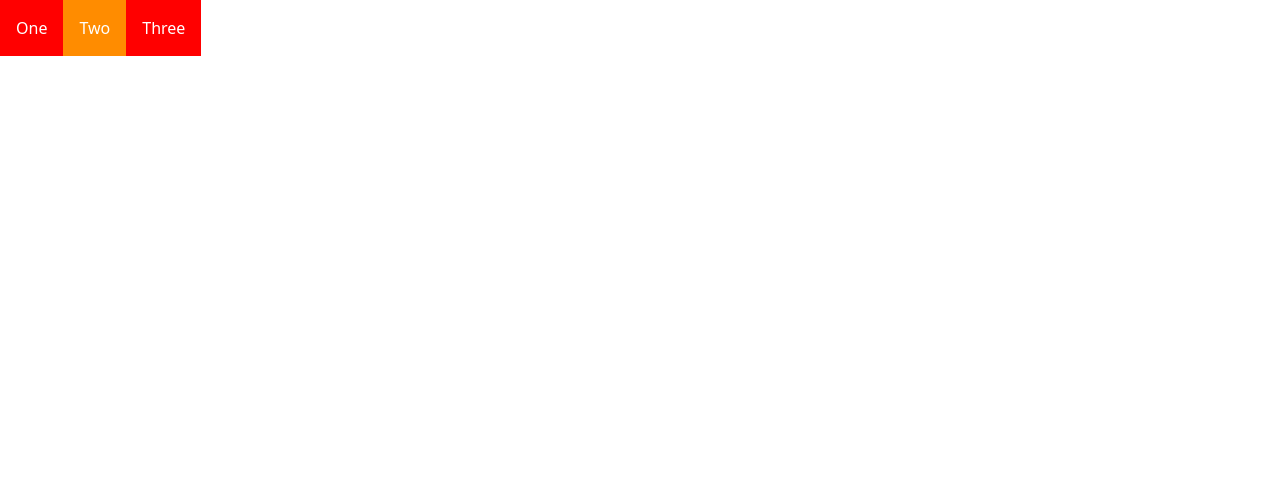
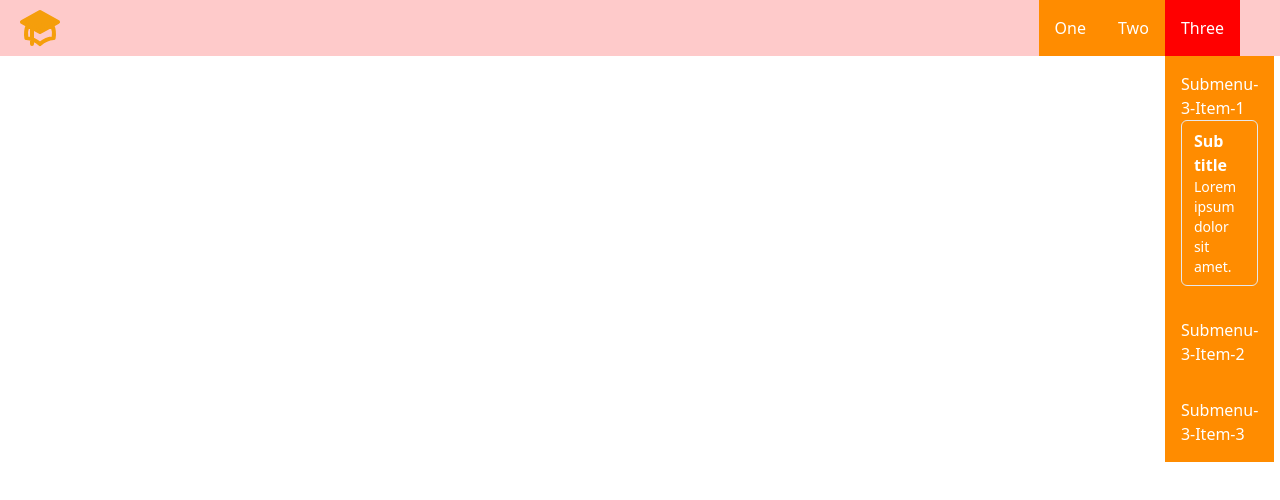
Before and after one commit to maxzz/react-focus-within-menus, a React (Vite) app: page / in a window 1280 px wide. Both pictures are taken after a click on the link "Three". Shown: the top 500 px of the page. Built offline with nearby package versions, Linux system fonts and the light colour scheme.

Commit message:
Feature: add navbar layout

```diff
--- a/src/App.tsx
+++ b/src/App.tsx
@@ -3,7 +3,7 @@ import "./App.css";
 import FocusWithinMenuDemo from "./components/FocusWithinMenuDemo";
 
 function App() {
-    return <div className="App">
+    return <div className="App h-screen">
         <FocusWithinMenuDemo></FocusWithinMenuDemo>
     </div>;
 }
--- a/src/components/FocusWithinMenuDemo.scss
+++ b/src/components/FocusWithinMenuDemo.scss
@@ -17,7 +17,7 @@
         padding: 1rem;
         text-decoration: none;
         background: $menu-bkg;
-        color:$menu-clr;
+        color: $menu-clr;
         transition-duration: 0.5s;
     }
 
@@ -62,3 +62,12 @@
         width: 100%;
     }
 }
+
+.clearfix:after {
+    visibility: hidden;
+    display: block;
+    font-size: 0;
+    content: " ";
+    clear: both;
+    height: 0;
+}
--- a/src/components/FocusWithinMenuDemo.tsx
+++ b/src/components/FocusWithinMenuDemo.tsx
@@ -12,12 +12,24 @@ const FocusWithinMenu: React.FC<FocusWithinMenuProps> = () => {
                 <li><a href="#">One</a></li>
                 <li><a href="#" aria-haspopup="true">Two</a>
                     <ul className="dropdown" aria-label="submenu">
-                        <li><a href="#">Sub-1</a></li>
-                        <li><a href="#">Sub-2</a></li>
-                        <li><a href="#">Sub-3</a></li>
+                        <li><a className="text-sm" href="#">Item-1</a></li>
+                        <li><a className="text-sm" href="#">Item-2</a></li>
+                        <li><a className="text-sm" href="#">Item-3</a></li>
                     </ul>
                 </li>
-                <li><a href="#">Three</a></li>
+                <li><a href="#">Three</a>
+                    <ul className="dropdown" aria-label="submenu">
+                        <li>
+                            <a href="#">Submenu-3-Item-1</a>
+                            <div className="px-3 py-2 border rounded-md">
+                                <h2 className="font-bold">Sub title</h2>
+                                <p className="text-sm">Lorem ipsum dolor sit amet.</p>
+                            </div>
+                        </li>
+                        <li><a href="#">Submenu-3-Item-2</a></li>
+                        <li><a href="#">Submenu-3-Item-3</a></li>
+                    </ul>
+                </li>
             </ul>
         </nav>
     );
@@ -29,8 +41,17 @@ interface FocusWithinMenuDemoProps {
 
 const FocusWithinMenuDemo: React.FC<FocusWithinMenuDemoProps> = () => {
     return (
-        <div id="fwin-menu-demo">
-            <FocusWithinMenu></FocusWithinMenu>
+        <div className="flex justify-between items-center bg-red-200">
+            <span className="pl-4">
+                <svg className="w-12 h-12 text-yellow-500" xmlns="http://www.w3.org/2000/svg" fill="none" viewBox="0 0 24 24" stroke="currentColor">
+                    <path fill="currentColor" d="M12 14l9-5-9-5-9 5 9 5z" />
+                    <path fill="bg-red-100" d="M12 14l6.16-3.422a12.083 12.083 0 01.665 6.479A11.952 11.952 0 0012 20.055a11.952 11.952 0 00-6.824-2.998 12.078 12.078 0 01.665-6.479L12 14z" />
+                    <path stroke-linecap="round" stroke-linejoin="round" stroke-width="2" d="M12 14l9-5-9-5-9 5 9 5zm0 0l6.16-3.422a12.083 12.083 0 01.665 6.479A11.952 11.952 0 0012 20.055a11.952 11.952 0 00-6.824-2.998 12.078 12.078 0 01.665-6.479L12 14zm-4 6v-7.5l4-2.222" />
+                </svg>
+            </span>
+            <div id="fwin-menu-demo" className="clearfix flex justify-end pr-10">
+                <FocusWithinMenu></FocusWithinMenu>
+            </div>
         </div>
     );
 };
```
Also changed, not shown: 1 other file (tests, documents, lock files or other folders).
